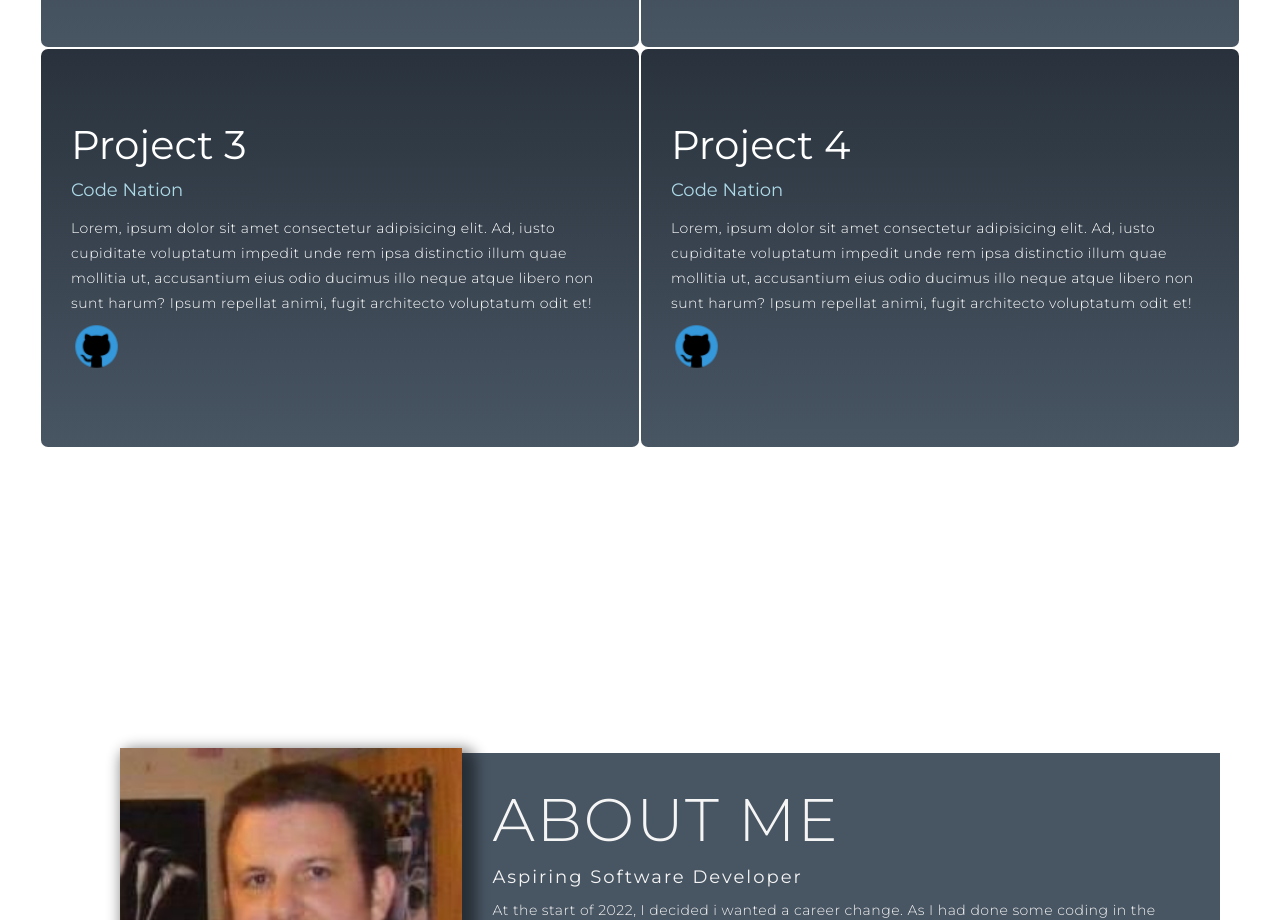
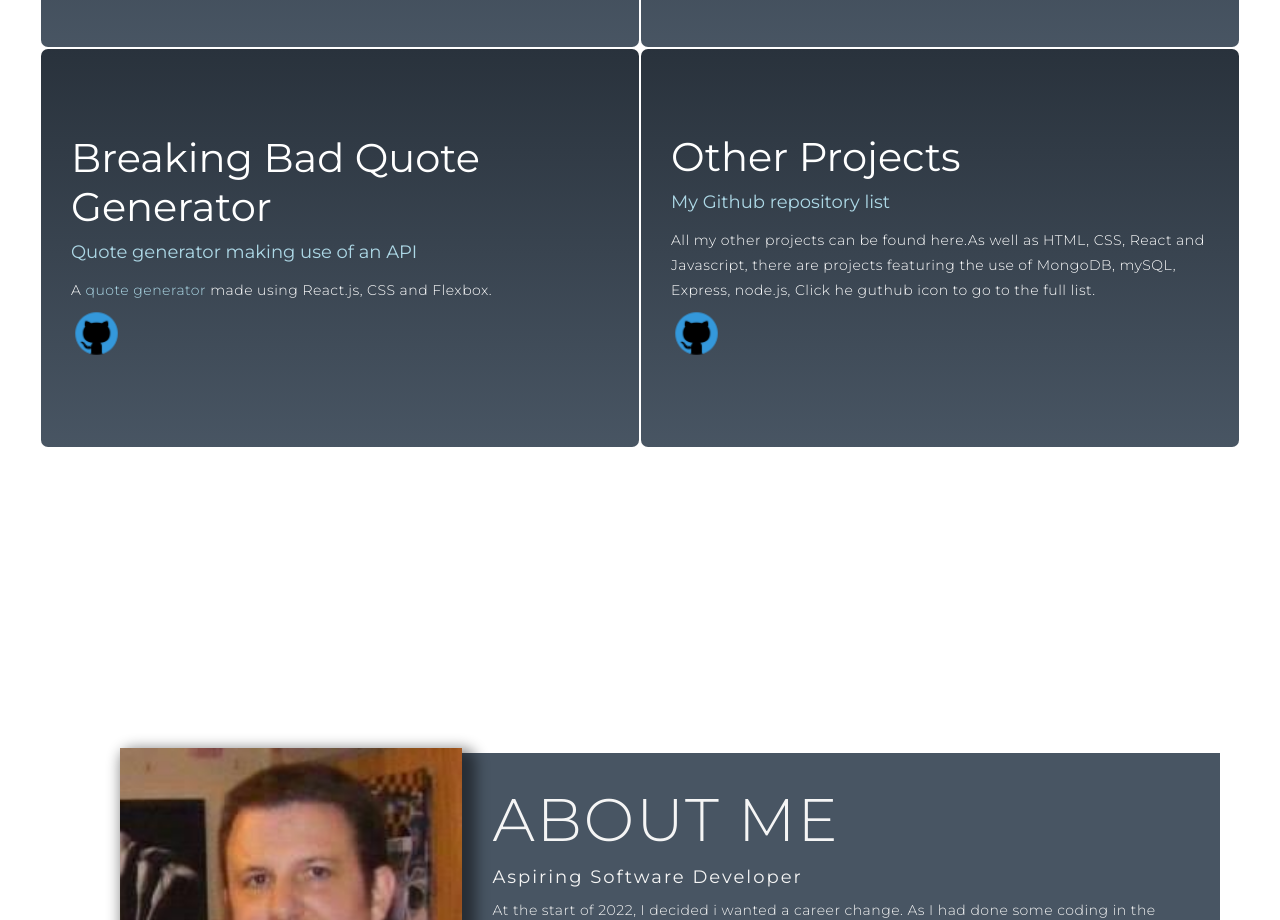
Before and after one commit to MikkDC/portfolio, a plain HTML site: page index.html in a window 1280 px wide. Shown: the part 1360-2280 px from the top of the page. Drawn offline with Linux system fonts and the light colour scheme.

Commit message:
added rest of my projects

```diff
--- a/index.html
+++ b/index.html
@@ -68,29 +68,25 @@
             <h1>Website Clone</h1>
             <h2>Cloning a website as close as possible to the original</h2>
             <p>I was tasked with creating a clone of a webiste as close as possible using only HTML and CSS. <a href="https://mikkdc.github.io/website-clone/" target="_blank">This</a> is the result, and here is the original website for reference -<a href="https://www.stephencheatleyphotography.co.uk/" target="_blank"> stephencheatleyphotography.co.uk.</a></p>
-            <a href="#"><img src="./img/github.png" /></a>
+            <a href="https://github.com/MikkDC/website-clone" target="_blank"><img src="./img/github.png" /></a>
           </div>
         </div>
       </div>
       <div class="all-projects-bottom">
         <div class="project-item">
           <div class="project-info">
-            <h1>Project 3</h1>
-            <h2>Code Nation</h2>
-            <p>Lorem, ipsum dolor sit amet consectetur adipisicing elit. Ad, iusto cupiditate voluptatum impedit unde
-              rem ipsa distinctio illum quae mollitia ut, accusantium eius odio ducimus illo neque atque libero non sunt
-              harum? Ipsum repellat animi, fugit architecto voluptatum odit et!</p>
-            <a href="#"><img src="./img/github.png" /></a>
+            <h1>Breaking Bad Quote Generator</h1>
+            <h2>Quote generator making use of an API</h2>
+            <p>A <a href="https://mikkdc-breaking-bad-quote-gen.netlify.app/" target="_blank">quote generator</a> made using React.js, CSS and Flexbox.</p>
+            <a href="https://github.com/MikkDC/Breaking-Bad-Quote-Gen" target="_blank"><img src="./img/github.png" /></a>
           </div>
         </div>
         <div class="project-item">
           <div class="project-info">
-            <h1>Project 4</h1>
-            <h2>Code Nation</h2>
-            <p>Lorem, ipsum dolor sit amet consectetur adipisicing elit. Ad, iusto cupiditate voluptatum impedit unde
-              rem ipsa distinctio illum quae mollitia ut, accusantium eius odio ducimus illo neque atque libero non sunt
-              harum? Ipsum repellat animi, fugit architecto voluptatum odit et!</p>
-            <a href="#"><img src="./img/github.png" /></a>
+            <h1>Other Projects</h1>
+            <h2>My Github repository list</h2>
+            <p>All my other projects can be found here.As well as HTML, CSS, React and Javascript, there are projects featuring the use of MongoDB, mySQL, Express, node.js, Click he guthub icon to go to the full list.</p>
+            <a href="https://github.com/MikkDC?tab=repositories" target="_blank"><img src="./img/github.png" /></a>
           </div>
         </div>
 
```
